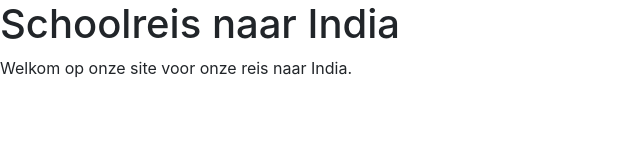
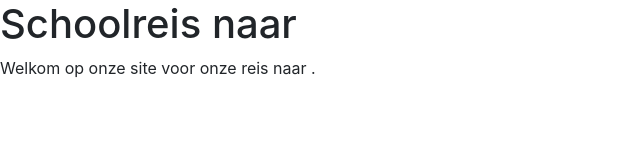
Before and after one commit to tomburny/reis-website, a plain HTML site: page index.html in a window 1280 px wide. Shown: the whole page, without its empty margins (0-640 px from the left). Drawn offline with nearby package versions, Linux system fonts and the light colour scheme.

Commit message:
generalizing site
verwijderen bestemmingen

```diff
--- a/index.html
+++ b/index.html
@@ -10,8 +10,8 @@
     <link rel="stylesheet" href="https://stackpath.bootstrapcdn.com/bootstrap/4.1.2/css/bootstrap.min.css" integrity="sha384-Smlep5jCw/wG7hdkwQ/Z5nLIefveQRIY9nfy6xoR1uRYBtpZgI6339F5dgvm/e9B" crossorigin="anonymous">
   </head>
   <body>
-    <h1>Schoolreis naar India</h1>
-    <p>Welkom op onze site voor onze reis naar India.</p>
+    <h1>Schoolreis naar </h1>
+    <p>Welkom op onze site voor onze reis naar .</p>
 
     <!-- Optional JavaScript -->
     <!-- jQuery first, then Popper.js, then Bootstrap JS -->
```
